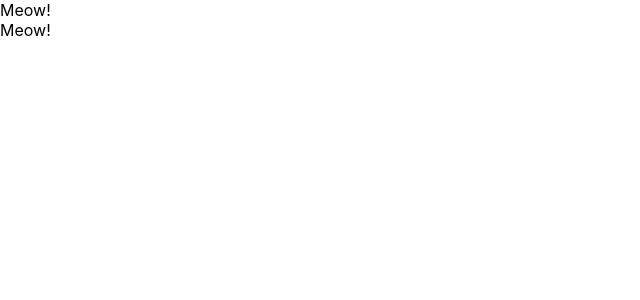
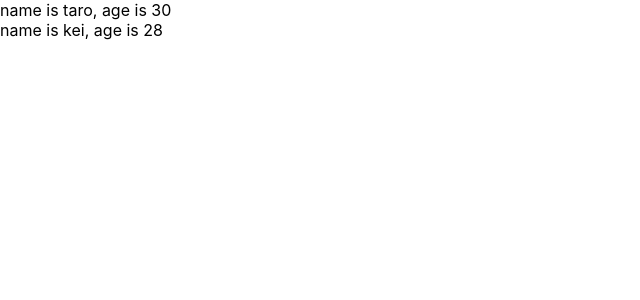
Before and after one commit to kouechi588/react-redux-lesson, a React (Create React App) app: page / in a window 1280 px wide. Shown: the top 300 px of the page, without its empty margins (0-640 px from the left). Built offline with nearby package versions, Linux system fonts and the light colour scheme.

Commit message:
learn props

```diff
--- a/src/App.tsx
+++ b/src/App.tsx
@@ -1,26 +1,29 @@
 import React from 'react';
 
-function App2() {
-  return (
-		<>
-			<label htmlFor="foo">foo</label>
-			<input id="foo" type="text" onChange={() => {console.log("changed")}}/>
-			<h1>Hello World!!</h1>
-		</>
-  );
-}
+function App() {
+	const profiles: UserType[] = [
+		{name: "taro", age: 30},
+		{name: "kei", age: 28},
+	]
 
-const App = () => {
 	return (
 		<div>
-			<Cat></Cat>
-			<Cat></Cat>
+			{
+			profiles.map((profile, index) => {
+				return <User name={profile.name} age={profile.age} key={index}/>
+			})
+			}
 		</div>
 	)
 }
 
-const Cat = () => {
-	return <div>Meow!</div>
+type UserType = {
+	name: string,
+	age: number
+}
+
+const User = (props: UserType) => {
+	return <div>name is {props.name}, age is {props.age}</div>
 }
 
 export default App;
```
